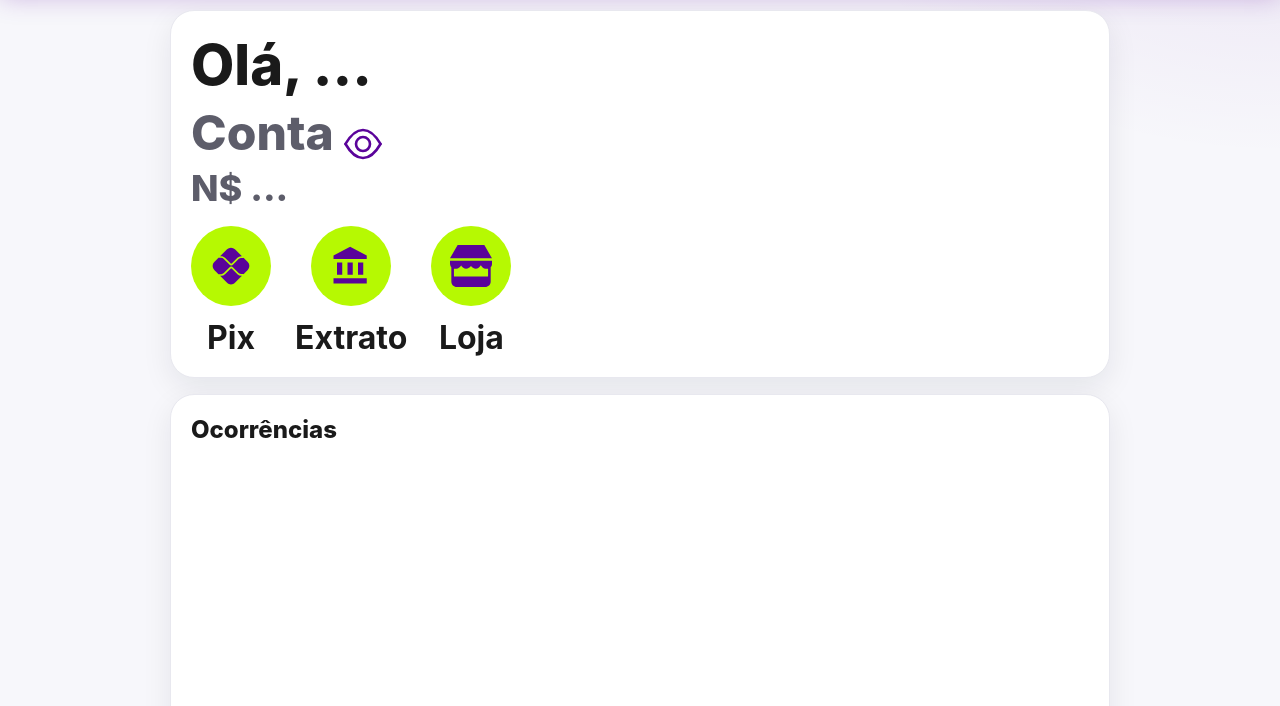
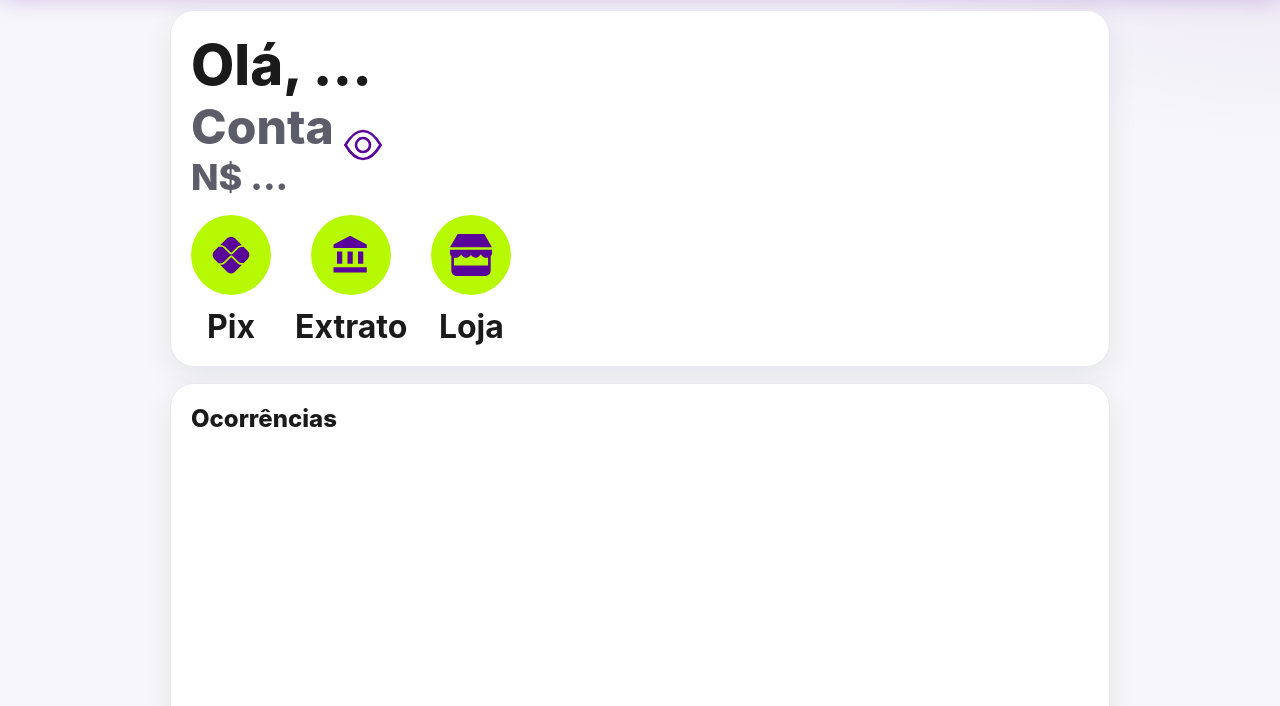
Before and after one commit to corkybrasil-cmyk/bankofneon, a plain HTML site: page dashboard.html in a window 1280 px wide. Shown: the part 94-800 px from the top of the page. Drawn offline with Linux system fonts and the light colour scheme; no server answers.

Commit message:
Update dashboard.html

```diff
--- a/dashboard.html
+++ b/dashboard.html
@@ -47,10 +47,10 @@
     /* Novo bloco de cabeçalho do cartão */
     .header-block { display: flex; flex-direction: column; gap: 4px; margin-bottom: 8px; }
     .greeting { font-size: 56px; font-weight: 800; }
-    .account-label { font-size: 48px; color: var(--muted); font-weight: 800; display: inline-block; white-space: nowrap; }
+    .account-label { font-size: 48px; color: var(--muted); font-weight: 800; display: inline-block; white-space: nowrap; line-height: 1; }
     .balance { font-size: 36px; color: var(--muted); font-weight: 800; }
-    .account-line { position: relative; display: inline-flex; align-items: center; gap: 8px; width: fit-content; }
-    .icon-btn { position: static; width: 20px; height: 20px; border: none; background: transparent; padding: 0; cursor: pointer; }
+    .account-line { position: relative; display: inline-flex; align-items: baseline; gap: 8px; width: fit-content; }
+    .icon-btn { position: static; width: 20px; height: 20px; border: none; background: transparent; padding: 0; cursor: pointer; display: inline-flex; align-items: center; justify-content: center; }
   </style>
 </head>
 <body>
```
